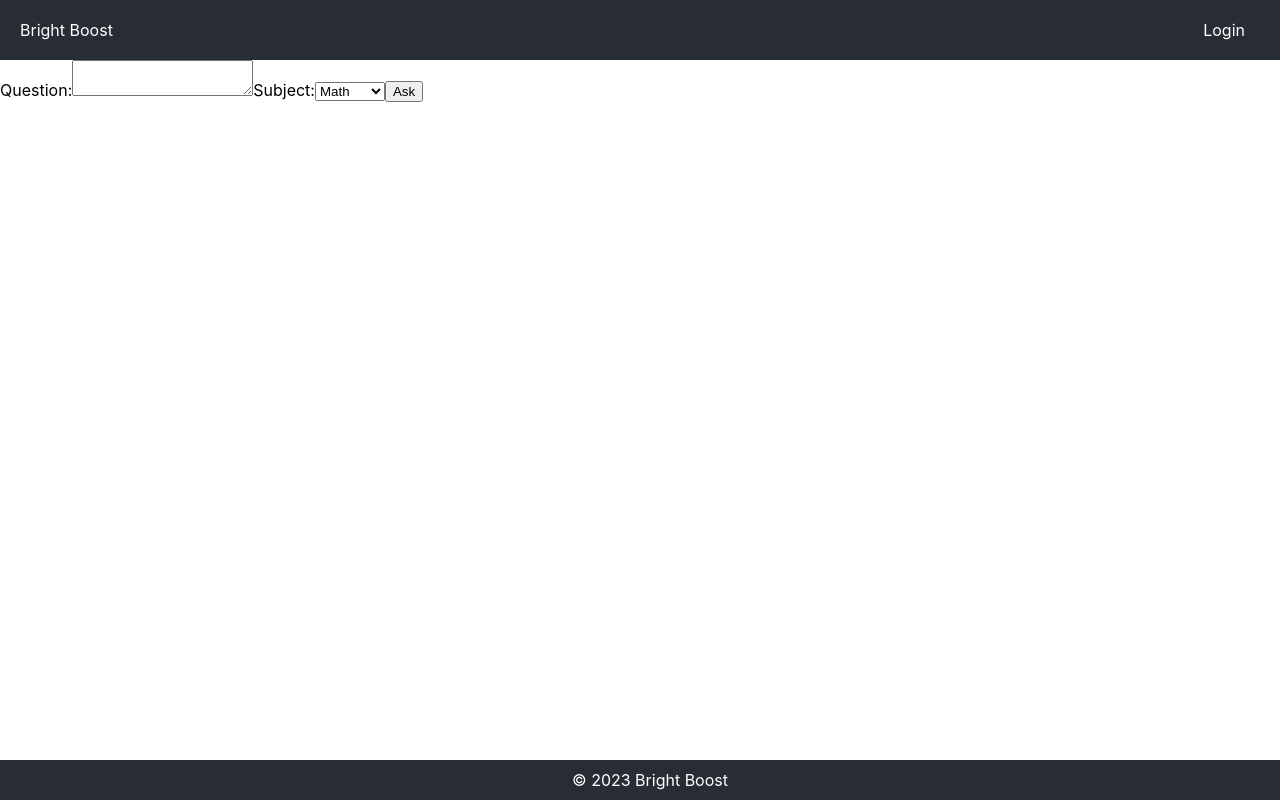
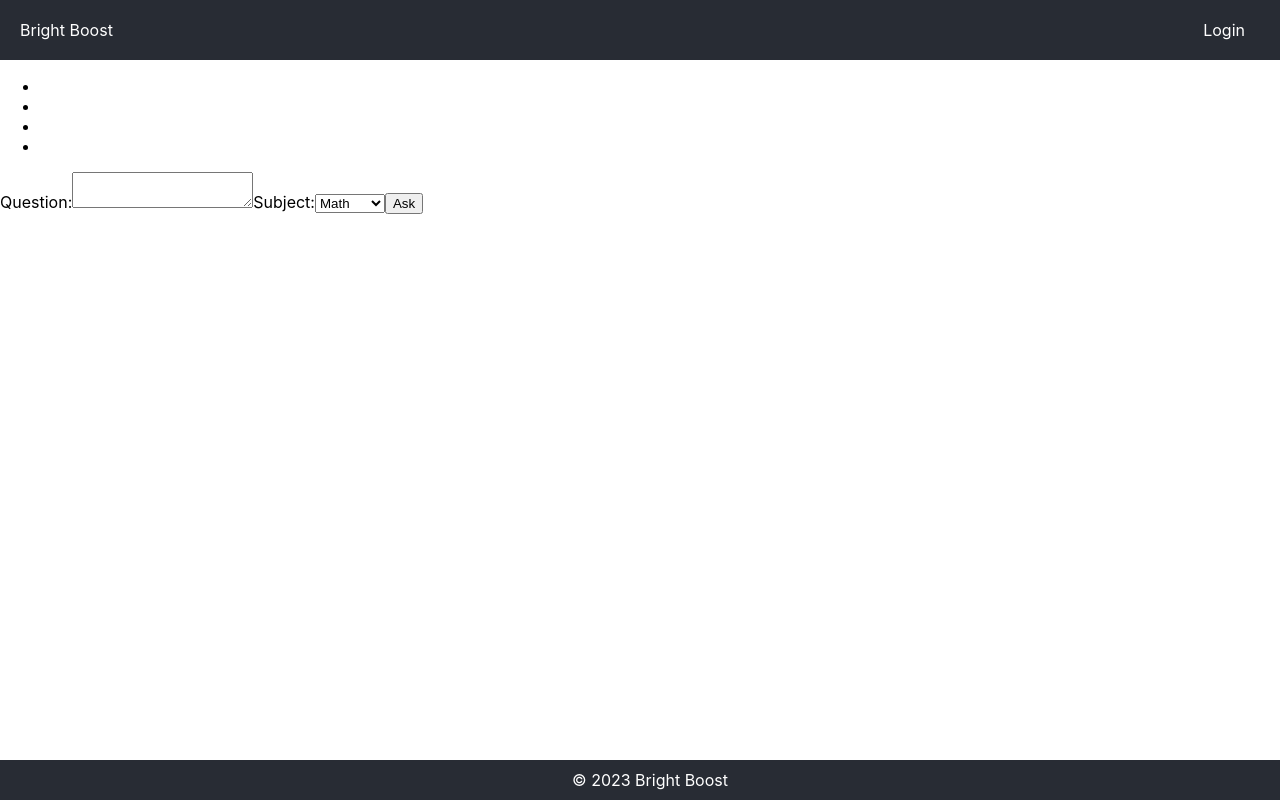
Before and after one commit to starshooter12345/brightboost, a React (Create React App) app in the folder Jamal_Front-end/: page /students/ask-question in a window 1280 px wide. Built offline with nearby package versions, Linux system fonts and the light colour scheme.

Commit message:
Second Commit
Adding a Layout

```diff
--- a/Jamal_Front-end/src/App.jsx
+++ b/Jamal_Front-end/src/App.jsx
@@ -5,16 +5,16 @@ import Footer from './components/Footer';
 import Login from './components/Login';
 import StudentRegistration from './components/StudentRegistration';
 import TutorRegistration from './components/TutorRegistration';
-
+/*AdminDashboard*/
 import AdminDashboard from './components/pages/AdminDashboard/AdminDashboard';
-
-import StudentSideNav from './components/pages/students/StudentSideNav';
+/*students*/
+import StudentLayout from './components/pages/students/StudentLayout'
 import AskQuestion from './components/pages/students/AskQuestion'
 import TutorAvailability from './components/pages/students/TutorAvailability';
-
-import TutorSideNav from './components/pages/tutors/TutorSideNav';
+/*Tutor*/
+/*import TutorLayout from './components/pages/tutors/TutorLayout';
 import SessionDetails from './components/pages/tutors/SessionDetails';
-import ViewQuestions from './components/pages/tutors/ViewQuestions';
+import ViewQuestions from './components/pages/tutors/ViewQuestions';*/
 
 function App() {
   return (
@@ -22,20 +22,38 @@ function App() {
       <Header />
       <div className="main-content">
         <Switch>
+
           <Route path="/login" component={Login} />
           <Route path="/student-registration" component={StudentRegistration} />
           <Route path="/tutor-registration" component={TutorRegistration} />
           <Route path="/admin-dashboard" component={AdminDashboard} />
 
           {/* Routes for student pages */}
-          <Route path="/students/sidenav" component={StudentSideNav} />
-          <Route path="/students/ask-question" component={AskQuestion} />
-          <Route path="/students/tutor-availability" component={TutorAvailability} />
+          {/* Routes for tutor pages */}
+          <Route path="/students/ask-question">
+          <StudentLayout>
+            <AskQuestion />
+            </StudentLayout>
+          </Route>
 
-          {/* Routes for tutor pages */}
-          <Route path="/tutors/sidenav" component={TutorSideNav} />
-          <Route path="/tutors/session-details" component={SessionDetails} />
-          <Route path="/tutors/view-questions" component={ViewQuestions} />
+          <Route path="/students/tutor-availability">
+          <StudentLayout>
+            <TutorAvailability />
+            </StudentLayout>
+          </Route>
+
+          {/*<Route path="/tutors/session-details">
+            <TutorLayout>
+            <SessionDetails />
+            </TutorLayout>
+          </Route>
+
+          <Route path="/tutors/view-questions">
+          <TutorLayout>
+            <ViewQuestions />
+            </TutorLayout>
+          </Route>*/}
+
         </Switch>
       </div>
       <Footer />
--- a/Jamal_Front-end/src/components/Login.jsx
+++ b/Jamal_Front-end/src/components/Login.jsx
@@ -15,9 +15,9 @@ function Login() {
     // In real-world applications, you'd validate the credentials against a backend.
 
     if (role === 'Tutor') {
-      history.push('/session-details');
+      history.push('/tutors/sidenav');
     } else if (role === 'Student') {
-      history.push('/tutor-availability');
+      history.push('/students/sidenav');
     } else if (role === 'Admin') {
       history.push('/admin-dashboard');
     }
--- /dev/null
+++ b/Jamal_Front-end/src/components/pages/students/StudentLayout.jsx
@@ -0,0 +1,15 @@
+import React from 'react';
+import StudentSideNav from './StudentSideNav';
+
+const StudentLayout = ({ children }) => {
+  return (
+    <div className="studentLayout">
+      <StudentSideNav />
+      <div className="studentMainContent">
+        {children}
+      </div>
+    </div>
+  );
+}
+
+export default StudentLayout;
--- /dev/null
+++ b/Jamal_Front-end/src/components/pages/students/StudentSideNav.css
@@ -0,0 +1,13 @@
+/* Resetting styles for the navigation list */
+.studentLayout ul {
+    list-style-type: none; /* Removes bullet points */
+    padding: 0; /* Removes default padding */
+    margin: 0; /* Removes default margin */
+  }
+
+  .studentLayout li a {
+    text-decoration: none; /* Removes underline */
+    color: inherit; /* Inherit color so that it doesn't use browser defaults */
+  }
+
+  /* Add more styles or customize as needed */
--- /dev/null
+++ b/Jamal_Front-end/src/components/pages/tutors/TutorLayout.jsx
@@ -0,0 +1,15 @@
+import React from 'react';
+import TutorSideNav from './pages/tutors/TutorSideNav';
+
+const TutorLayout = ({ children }) => {
+  return (
+    <div className="tutorLayout">
+      <TutorSideNav />
+      <div className="tutorMainContent">
+        {children}
+      </div>
+    </div>
+  );
+}
+
+export default TutorLayout;
```
